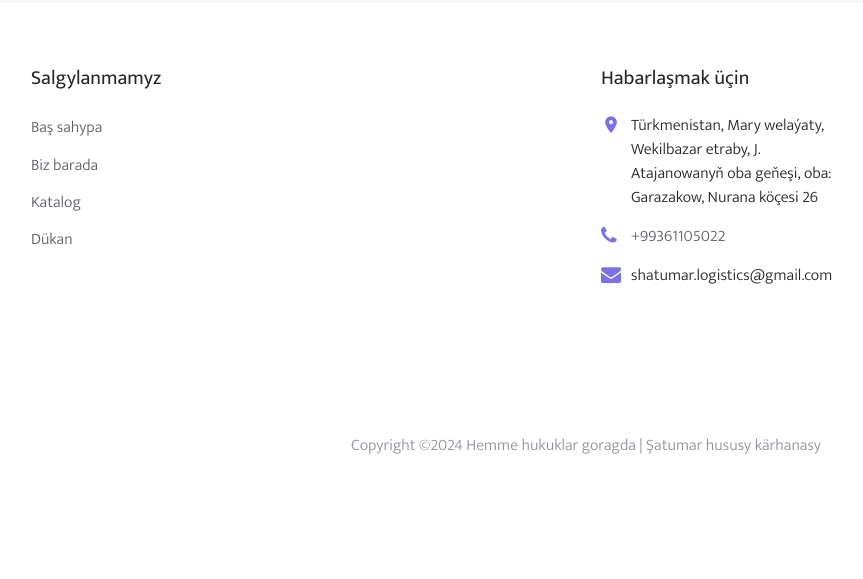
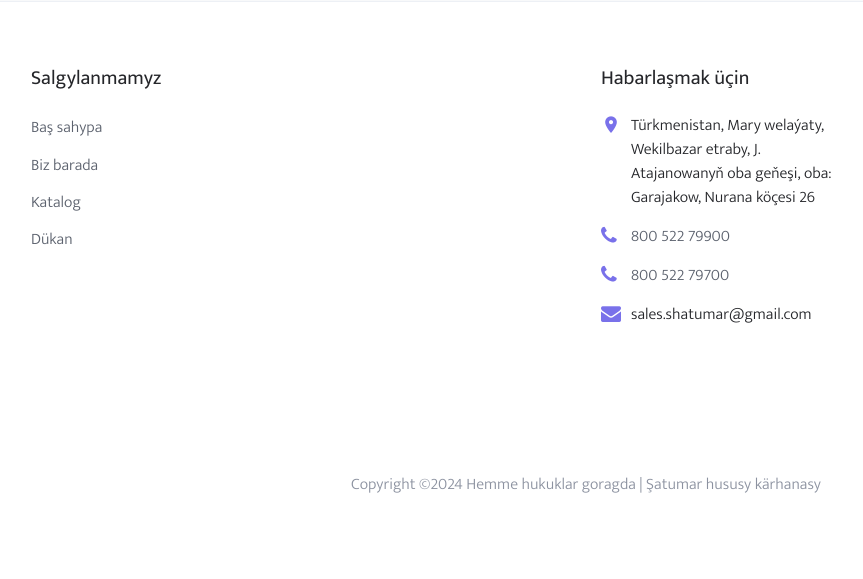
Before and after one commit to Bayrampro/Shatumar-e-commerce, a Django app: page /en/ in a window 1280 px wide. Shown: the part 2365-2944 px from the top of the page, without its empty margins (54-917 px from the left). Before the commit the page ends 2819 px from the top, so only its background shows below. Run offline with Django 5.2, Linux system fonts and the light colour scheme; data comes from the database, SQL or seed files in the repository; some libraries are stand-ins or nearby versions; some web fonts are replaced.

Commit message:
Update _footer.html

```diff
--- a/templates/inc/_footer.html
+++ b/templates/inc/_footer.html
@@ -21,9 +21,10 @@
             <div class="block-5 mb-5">
               <h3 class="footer-heading mb-4">{% trans 'Habarlaşmak üçin' %}</h3>
               <ul class="list-unstyled">
-                <li class="address">{% trans 'Türkmenistan, Mary welaýaty, Wekilbazar etraby, J. Atajanowanyň oba geňeşi, oba: Garazakow, Nurana köçesi 26' %}</li>
-                <li class="phone"><a href="tel://+99361105022">+99361105022</a></li>
-                <li class="email">shatumar.logistics@gmail.com</li>
+                <li class="address">{% trans 'Türkmenistan, Mary welaýaty, Wekilbazar etraby, J. Atajanowanyň oba geňeşi, oba: Garajakow, Nurana köçesi 26' %}</li>
+                <li class="phone"><a href="tel://800 522 79900">800 522 79900</a></li>
+                <li class="phone"><a href="tel://800 522 79700">800 522 79700</a></li>
+                <li class="email">sales.shatumar@gmail.com</li>
               </ul>
             </div>
           </div>
```
